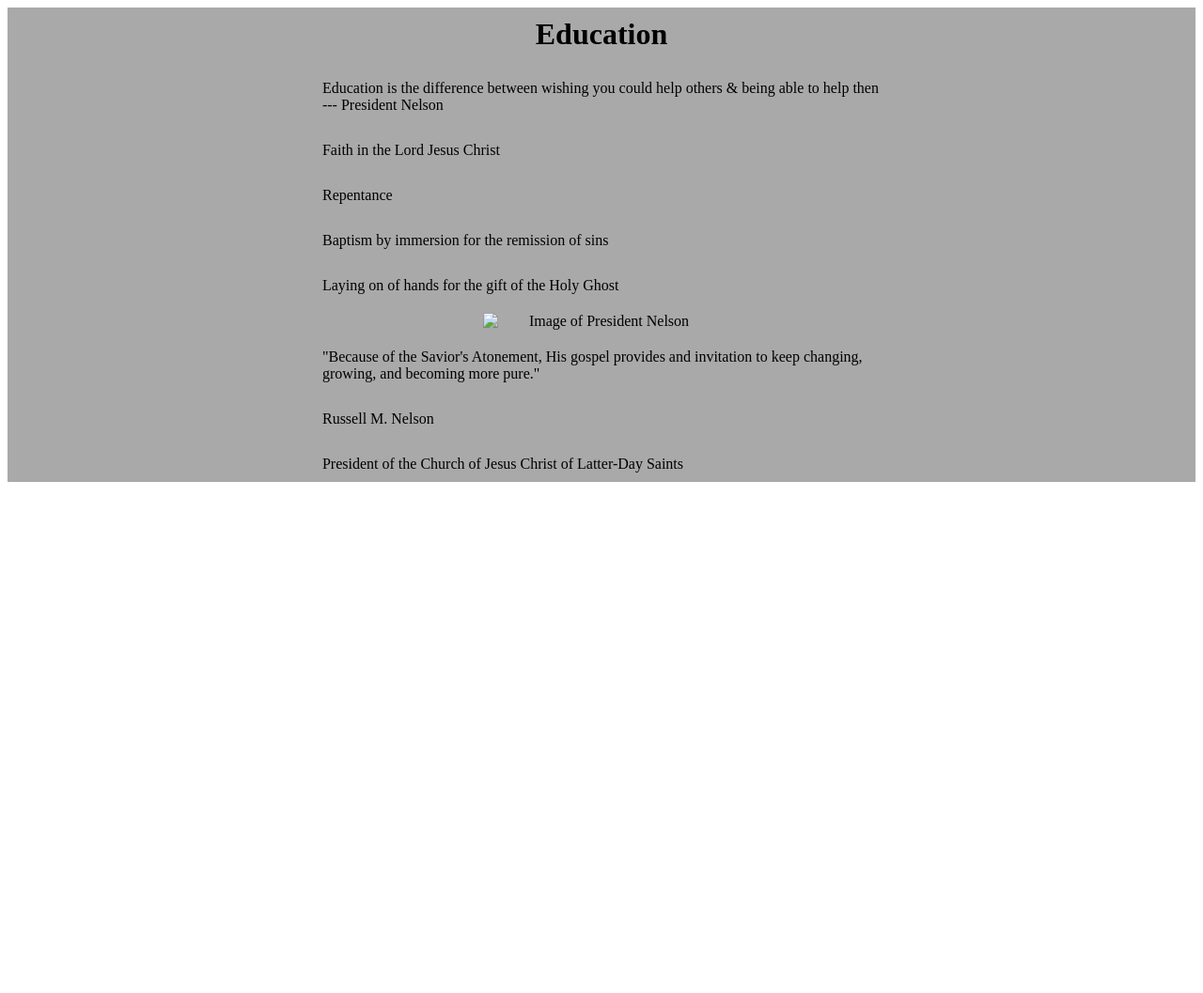
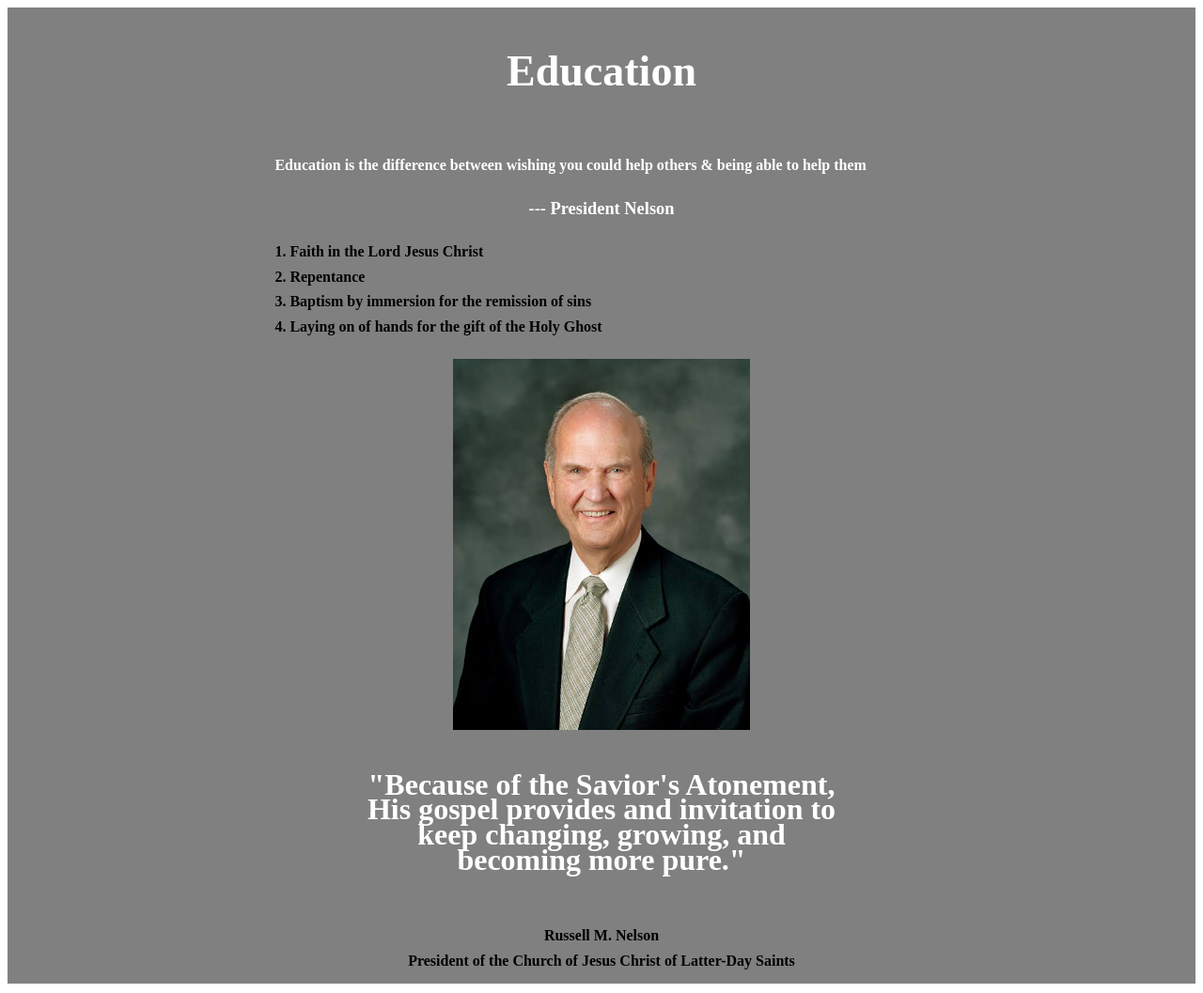
Before and after one commit to PrestonLTH/wdd130, a plain HTML site: page icechallenge/icechallenge.html in a window 1280 px wide. Shown: the whole page at 94% size. Before the commit the page ends 800 px from the top, so only its background shows below. Drawn offline with Linux system fonts and the light colour scheme.

Commit message:
made changes to fonts and line widths

```diff
--- a/icechallenge/icechallenge.css
+++ b/icechallenge/icechallenge.css
@@ -1,31 +1,53 @@
- /* div {
-    border: 1px solid red;
-}
-*/
 #president nelson {
     width: 1600px;
 }
 div{
-    background-color: darkgray;
+    background-color: grey;
 }
-h1{
-    background-color: none;
-    color: #000;
+header{
+    color: black;
     padding: 10px;
-    margin: 5px;
+    margin: 5px auto;
     text-align: center;
+    font-size: 250%;
+    width: 25%;
 }
-h1:hover{
+header :hover {
+    color: black;
+}
+h1 {
+    text-align: center;
+    font-size: 115%;
+    color: white;
+    font-weight: bold;
+}
+#education {
     color: white;
 }
 p {
-    width: 47%;
+    width: 55%;
     margin:10px auto;
     padding: 10px;
+    font-weight: bold;
+    line-height: 20pt;
+}
+#quote {
+    width: 75%;
+    margin: 15px auto;
+    padding: 10px;
+    font-weight: bold;
+    font-size: 200%;
+    text-align: center;
+    color: white;
 }
 img {
-    width: 20%;
+    width: 25%;
     text-align: center;
     display: block;
     margin:0 auto;
 }
+#source {
+    text-align: center;
+    margin: 5px;
+    line-height: 2pt;
+}
--- a/icechallenge/icechallenge.html
+++ b/icechallenge/icechallenge.html
@@ -7,22 +7,27 @@
             <title>Education | President Nelson</title>
             <link href="icechallenge.css" rel="stylesheet">
         </head>
+    </div>
 </html>
 <body>
     <div id="President Nelson">
         <header>
             <h1>Education</h1>
         </header>
-                <p>Education is the difference between wishing you could help others & being able to help then --- President Nelson</p>
-                <p>Faith in the Lord Jesus Christ</p>
-                <p>Repentance</p>
-                <p>Baptism by immersion for the remission of sins</p>
-                <p>Laying on of hands for the gift of the Holy Ghost</p>
-                <img src="nelson.jpeg" alt="Image of President Nelson">
+        <div id="education">
+            <p>Education is the difference between wishing you could help others & being able to help them</p>
+        </div>
+        <h1>--- President Nelson</h1>
+        <p>1. Faith in the Lord Jesus Christ<br />
+        2. Repentance<br />
+        3. Baptism by immersion for the remission of sins<br />
+        4. Laying on of hands for the gift of the Holy Ghost</p>
+        <img src="nelson.jpg" alt="Image of President Nelson">
+            <div id="quote">
                 <p>"Because of the Savior's Atonement, His gospel provides and invitation to keep changing, growing, and becoming more pure."</p>
-                <p>Russell M. Nelson</p>
-                <p>President of the Church of Jesus Christ of Latter-Day Saints</p>
+            </div>
+        <div id="source">
+        <p>Russell M. Nelson <br /> President of the Church of Jesus Christ of Latter-Day Saints</p>
         </div>
     </div>
-
 </body>
```
Lines whose indentation alone changed are shown as unchanged.
